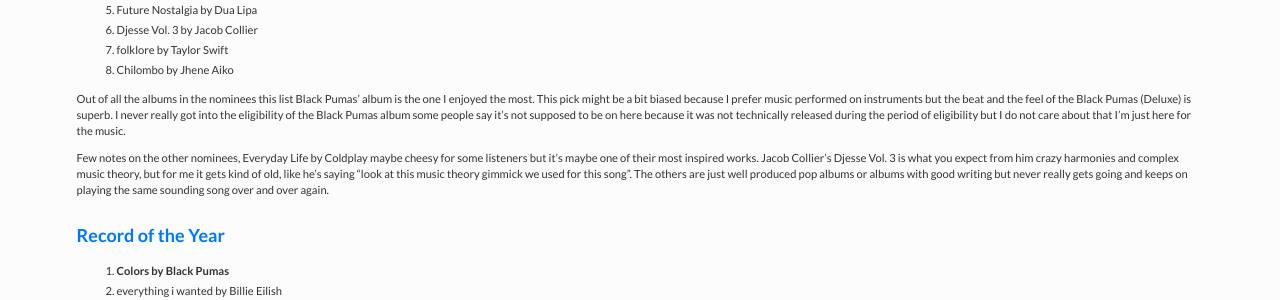
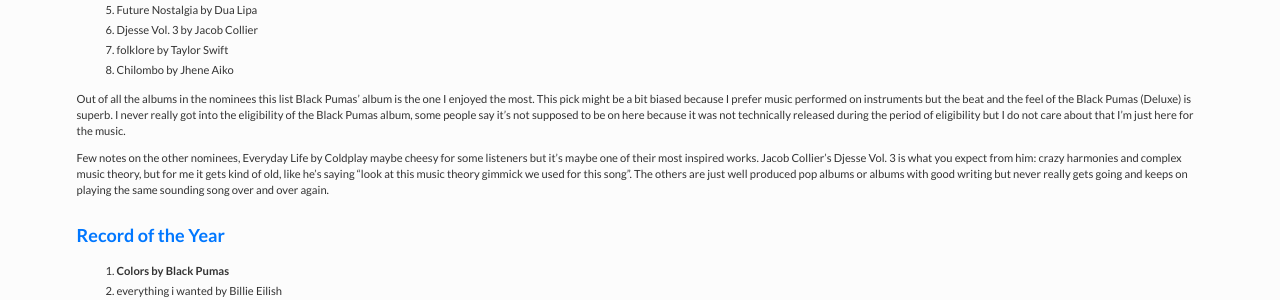
Before and after one commit to tripeersyou/francisoliverdev, a Jekyll site: the page built from _posts/2021-03-12-grammys-2021-predictions-for-pop-and-major-categories.md, in a window 1280 px wide and 900 px high. Shown: the part 381-681 px from the top of the window. Built offline with Jekyll 4.4.1, drawn with Linux system fonts in a browser that asks for light colours; nearby versions of some CDN libraries; a script that is not in the unit is left out; comment, search, counter and statistics services are not loaded; some of the changed text lies outside the part shown.

```diff
--- a/_posts/2021-03-12-grammys-2021-predictions-for-pop-and-major-categories.md
+++ b/_posts/2021-03-12-grammys-2021-predictions-for-pop-and-major-categories.md
@@ -22,9 +22,9 @@ I will rank them based on my enjoyment of the albums and provide a short explana
 7. folklore by Taylor Swift
 8. Chilombo by Jhene Aiko
 
-Out of all the albums in the nominees this list Black Pumas' album is the one I enjoyed the most. This pick might be a bit biased because I prefer music performed on instruments but the beat and the feel of the Black Pumas (Deluxe) is superb. I never really got into the eligibility of the Black Pumas album some people say it's not supposed to be on here because it was not technically released during the period of eligibility but I do not care about that I'm just here for the music.
+Out of all the albums in the nominees this list Black Pumas' album is the one I enjoyed the most. This pick might be a bit biased because I prefer music performed on instruments but the beat and the feel of the Black Pumas (Deluxe) is superb. I never really got into the eligibility of the Black Pumas album, some people say it's not supposed to be on here because it was not technically released during the period of eligibility but I do not care about that I'm just here for the music.
 
-Few notes on the other nominees, Everyday Life by Coldplay maybe cheesy for some listeners but it's maybe one of their most inspired works. Jacob Collier's Djesse Vol. 3 is what you expect from him crazy harmonies and complex music theory, but for me it gets kind of old, like he's saying "look at this music theory gimmick we used for this song". The others are just well produced pop albums or albums with good writing but never really gets going and keeps on playing the same sounding song over and over again.
+Few notes on the other nominees, Everyday Life by Coldplay maybe cheesy for some listeners but it's maybe one of their most inspired works. Jacob Collier's Djesse Vol. 3 is what you expect from him: crazy harmonies and complex music theory, but for me it gets kind of old, like he's saying "look at this music theory gimmick we used for this song". The others are just well produced pop albums or albums with good writing but never really gets going and keeps on playing the same sounding song over and over again.
 
 ### Record of the Year
 
```
